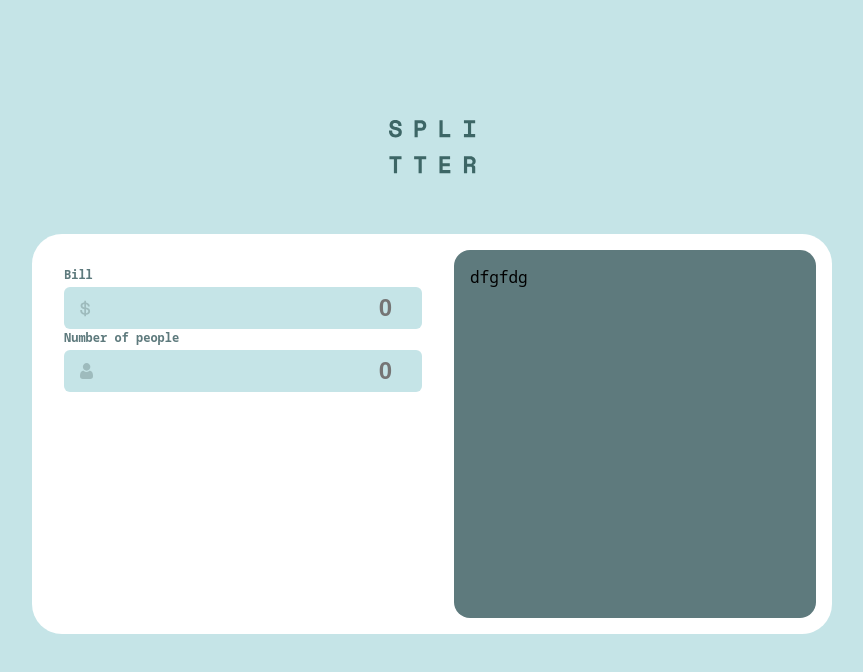
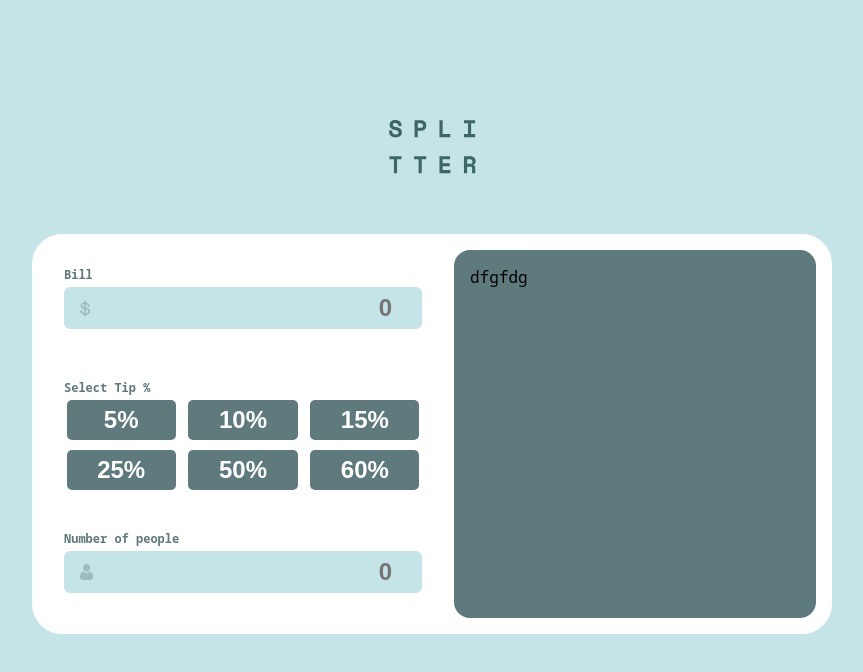
Before and after one commit to nazimkazim/tip-calculator, a React (Create React App) app: page / in a window 1280 px wide. Shown: the top 672 px of the page, without its empty margins (208-1071 px from the left). Built offline with nearby package versions, Linux system fonts and the light colour scheme.

Commit message:
add tip component

```diff
--- a/src/App.scss
+++ b/src/App.scss
@@ -11,4 +11,9 @@
     flex-direction: column;
     margin-top: 120px;
   }
+
+  &__percent-selector-wrapper {
+    margin-top: 40px;
+    margin-bottom: 40px;
+  }
 }
--- a/src/App.tsx
+++ b/src/App.tsx
@@ -3,24 +3,28 @@ import './App.scss';
 import Container from './components/Container/Container';
 import Half from './components/Half/Half';
 import Input from './components/Input/Input';
+import PercentSelector from './components/PercentSelector/PercentSelector'
 
 function App() {
   const [bill, setBill] = useState(0);
   const [people, setPeople] = useState(0);
 
-  console.log({bill});
-  console.log({people});
+  console.log({ bill });
+  console.log({ people });
 
   return (
     <div className="app">
       <div className='app__header'>
-        <img src='/images/logo.svg' alt='logo'/>
+        <img src='/images/logo.svg' alt='logo' />
       </div>
       <Container>
         <Half background='white'>
-          <Input setValue = {setBill} logoPath='images/icon-dollar.svg' label='Bill'/>
-          <Input setValue = {setPeople} logoPath='images/icon-person.svg' label='Number of people'/>
-          </Half>
+          <Input setValue={setBill} logoPath='images/icon-dollar.svg' label='Bill' />
+          <div className='app__percent-selector-wrapper'>
+            <PercentSelector />
+          </div>
+          <Input setValue={setPeople} logoPath='images/icon-person.svg' label='Number of people' />
+        </Half>
         <Half background='dark-gray'>dfgfdg</Half>
       </Container>
     </div>
--- /dev/null
+++ b/src/components/PercentSelector/PercentSelector.scss
@@ -0,0 +1,27 @@
+@import '../../index.scss';
+
+.percent-selector {
+    display: flex;
+    flex-direction: column;
+    width: 100%;
+    //background-color: red;
+    box-sizing: border-box;
+    margin-top: 10px;
+
+    &__number-container {
+        display: flex;
+        justify-content: space-evenly;
+        flex-wrap: wrap;
+        gap: 10px;
+        width: 100%;
+        //background-color: aqua;
+    }
+
+    &__label {
+        font-size: 12px;
+        font-weight: 700;
+        color: $darkPrimary;
+        margin-bottom: 4px;
+    }
+
+}
--- /dev/null
+++ b/src/components/PercentSelector/PercentSelector.tsx
@@ -0,0 +1,16 @@
+import { numbers } from './helper'
+import './PercentSelector.scss'
+import Tip from './parts/Tip/Tip'
+
+const PercentSelector = ():JSX.Element => {
+    return (
+        <div className='percent-selector'>
+            <span className='percent-selector__label'>Select Tip %</span>
+            <div className='percent-selector__number-container'>
+                {numbers.map((number) => (<Tip tipNumber={number} key={number} />))}
+            </div>
+        </div>
+    )
+}
+
+export default PercentSelector
--- /dev/null
+++ b/src/components/PercentSelector/helper.ts
@@ -0,0 +1 @@
+export const numbers = [5, 10, 15, 25, 50, 60]
--- /dev/null
+++ b/src/components/PercentSelector/parts/Tip.tsx
@@ -0,0 +1,10 @@
+import { TipProps } from "./Tip/TipProps"
+import './Tip.scss'
+
+const Tip = ({tipNumber}:TipProps): JSX.Element => {
+  return (
+    <button className="tip">{tipNumber}%</button>
+  )
+}
+
+export default Tip
--- /dev/null
+++ b/src/components/PercentSelector/parts/Tip/Tip.scss
@@ -0,0 +1,16 @@
+@import '../../../../index.scss';
+
+.tip {
+    display: flex;
+    justify-content: center;
+    align-items: center;
+    width: calc(33.3333% - 10px);
+    background-color: $darkPrimary;
+    border-radius: 5px;
+    border: none;
+    min-height: 40px;
+    cursor: pointer;
+    font-size: 24px;
+    font-weight: 700;
+    color: $white;
+}
--- /dev/null
+++ b/src/components/PercentSelector/parts/Tip/Tip.tsx
@@ -0,0 +1,10 @@
+import { TipProps } from "./TipProps"
+import './Tip.scss'
+
+const Tip = ({tipNumber}:TipProps): JSX.Element => {
+  return (
+    <button className="tip">{tipNumber}%</button>
+  )
+}
+
+export default Tip
--- /dev/null
+++ b/src/components/PercentSelector/parts/Tip/TipProps.ts
@@ -0,0 +1,3 @@
+export interface TipProps {
+    tipNumber:number | string
+}
--- a/src/components/index.ts
+++ b/src/components/index.ts
@@ -2,3 +2,4 @@ export * from './Typography/Typography'
 export * from './Container/Container'
 export * from './Half/Half'
 export * from './Input/Input'
+export * from './PercentSelector/PercentSelector'
```
